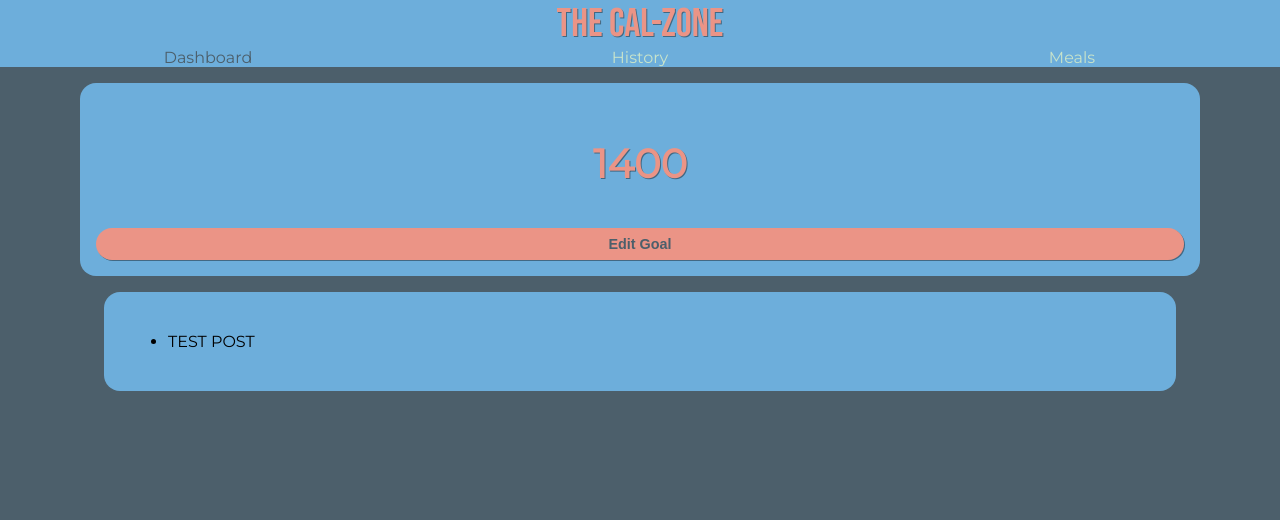
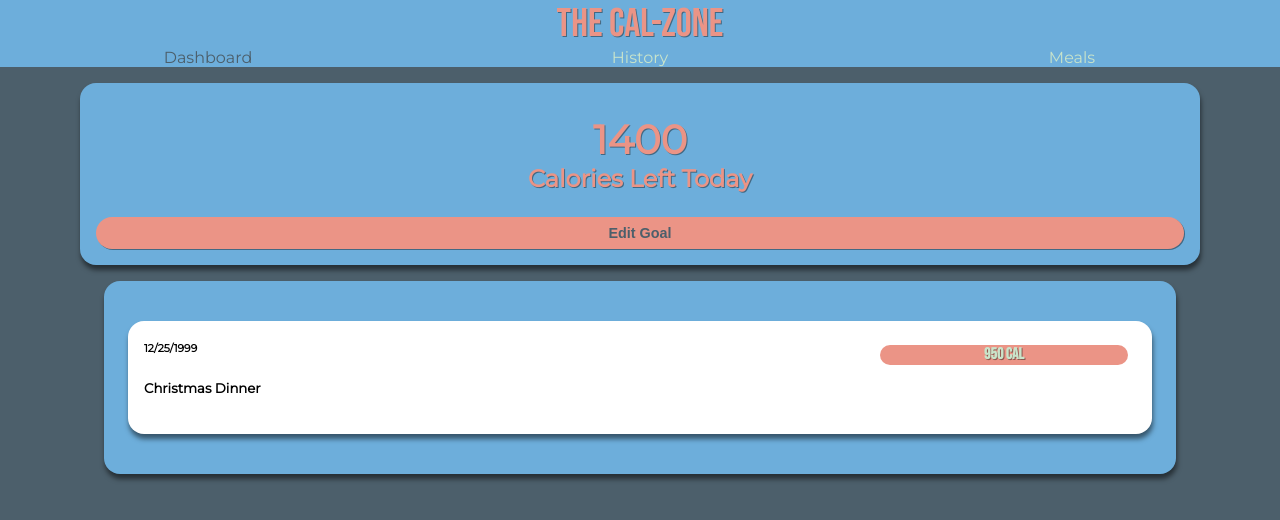
Before and after one commit to JacobReeder/Counting-Calz-2.0, a React (Create React App) app in the folder client/: page / in a window 1280 px wide. Shown: the top 520 px of the page. Built offline with nearby package versions, Linux system fonts and the light colour scheme.

Commit message:
dashboard look completed

```diff
--- a/client/src/App.css
+++ b/client/src/App.css
@@ -7,7 +7,8 @@
   --4th-Color: #4C5F6B;
   --title-font: 'Bebas Neue', cursive;
   --main-font: 'Montserrat', sans-serif;
-  --text-shadow: 1px 1px rgba(0,0,0,0.4)
+  --text-shadow: 1px 1px rgba(0,0,0,0.4);
+  --box-shadow: 1px 5px 5px rgba(0,0,0,0.5)
 }
 
 body {
@@ -70,12 +71,22 @@ nav a {
   width: 85vw;
   display: grid;
   grid-template-columns: repeat(1, 1fr);
+  box-shadow: var(--box-shadow);
 }
 
 .calorie-goal {
   color: var(--2nd-Color);
   text-shadow: var(--text-shadow);
   font-size: 2.5rem;
+  text-align: center;
+  margin: 1rem 0 0 0;
+}
+
+.calorie-dec {
+  color: var(--2nd-Color);
+  text-shadow: var(--text-shadow);
+  font-size: 1.5rem;
+  margin-top: 0;
   text-align: center;
 }
 
@@ -99,4 +110,39 @@ nav a {
   padding: 1.5rem;
   justify-self: center;
   width: 80vw;
+  display: grid;
+  box-shadow: var(--box-shadow);
 }
+
+.posts-list {
+  list-style-type: none;
+  padding: 0;
+}
+
+.list-el {
+  display: grid;
+  grid-template-columns: repeat(2, 1fr);
+  background-color: white;
+  border-radius: 1rem 1rem 1rem;
+  padding: 1rem;
+  max-width: 100%;
+  box-shadow: var(--box-shadow);
+}
+
+.calories {
+  background-color: var(--2nd-Color);
+  color: var(--1st-Color);
+  font-weight: bold;
+  text-shadow: var(--text-shadow);
+  font-family: var(--title-font);
+  border-radius: 1rem 1rem 1rem;
+  height: 25%;
+  width: 50%;
+  justify-self: end;
+  margin: .5rem;
+  text-align: center;
+}
+
+.post-date {
+  margin-top: .3rem;
+}
--- a/client/src/components/Goal/index.js
+++ b/client/src/components/Goal/index.js
@@ -4,6 +4,7 @@ const Goal = () => {
   return (
     <div className="goal-div">
       <h3 className="calorie-goal">1400</h3>
+      <h3 className="calorie-dec">Calories Left Today</h3>
       <button className="edit-goal-btn">Edit Goal</button>
     </div>
   )
--- a/client/src/components/Posts/index.js
+++ b/client/src/components/Posts/index.js
@@ -4,7 +4,13 @@ const Posts = () => {
   return (
     <div className="posts-div">
       <ul className="posts-list">
-        <li>TEST POST</li>
+        <li className="list-el">
+          <div className="post-date-desc-wrap">
+            <h6 className="post-date">12/25/1999</h6>
+            <h5 className="post-description">Christmas Dinner</h5>
+          </div>
+          <div className="calories">950 cal</div>
+        </li>
       </ul>
     </div>
   )
```
